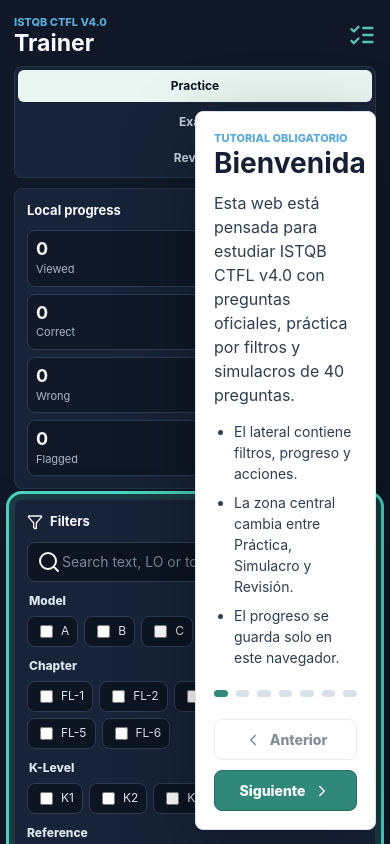
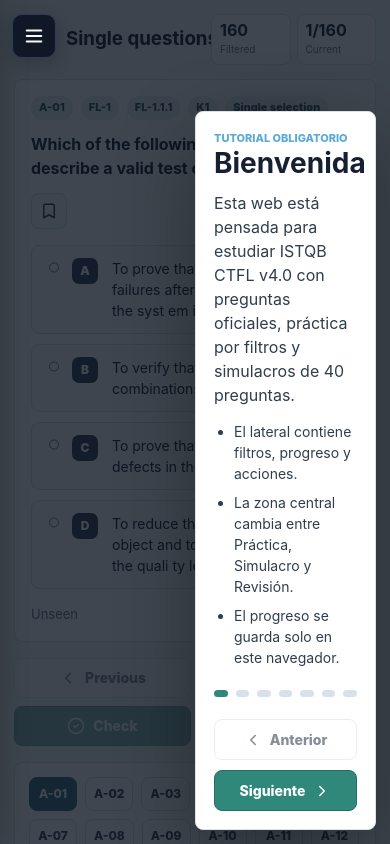
Before and after one commit to yosi90/Syllabus-cert.-study, a React (Vite) app: page / in a window 390 px wide. Shown: the top 844 px of the page. Built offline with nearby package versions, Linux system fonts and the light colour scheme.

Commit message:
Arreglo de bugs y traducción al castellano. Mejorado el menú en móvil.

```diff
--- a/src/App.tsx
+++ b/src/App.tsx
@@ -11,7 +11,7 @@
   Download,
   FileUp,
   Filter,
-  ListChecks,
+  Menu,
   Play,
   RotateCcw,
   Search,
@@ -66,6 +66,8 @@
   en: {
     trainer: "Trainer",
     modesLabel: "Modes",
+    openMenu: "Open menu",
+    closeMenu: "Close menu",
     practice: "Practice",
     exam: "Exam",
     review: "Review",
@@ -151,6 +153,8 @@
   es: {
     trainer: "Entrenador",
     modesLabel: "Modos",
+    openMenu: "Abrir menú",
+    closeMenu: "Cerrar menú",
     practice: "Práctica",
     exam: "Simulacro",
     review: "Revisión",
@@ -459,6 +463,7 @@
 function AppShell() {
   const navigate = useNavigate();
   const [language, setLanguage] = useState<Language>("en");
+  const [isMenuOpen, setIsMenuOpen] = useState(false);
   const [showSpanishNotice, setShowSpanishNotice] = useState(false);
   const copy = uiCopy[language];
   const [progress, setProgress] = useState<ProgressState>(() => loadProgress());
@@ -481,6 +486,24 @@
     const interval = window.setInterval(() => setNow(Date.now()), 1000);
     return () => window.clearInterval(interval);
   }, [activeExam?.endsAt]);
+
+  useEffect(() => {
+    if (!isMenuOpen) return undefined;
+    const handleKeyDown = (event: KeyboardEvent) => {
+      if (event.key === "Escape") setIsMenuOpen(false);
+    };
+    window.addEventListener("keydown", handleKeyDown);
+    return () => window.removeEventListener("keydown", handleKeyDown);
+  }, [isMenuOpen]);
+
+  useEffect(() => {
+    if (!isMenuOpen) return undefined;
+    const previousOverflow = document.body.style.overflow;
+    document.body.style.overflow = "hidden";
+    return () => {
+      document.body.style.overflow = previousOverflow;
+    };
+  }, [isMenuOpen]);
 
   const filteredQuestions = useMemo(() => filterQuestions(questions, filters, progress, language), [filters, progress, language]);
   const progressSummary = useMemo(() => summarizeProgress(questions, progress), [progress]);
@@ -673,24 +696,41 @@
 
   return (
     <div className="app">
-      <aside className={classNames("sidebar", tutorialTarget === "layout" && "tutorial-highlight")}>
+      <button
+        className="mobile-menu-toggle"
+        type="button"
+        aria-label={isMenuOpen ? copy.closeMenu : copy.openMenu}
+        aria-expanded={isMenuOpen}
+        aria-controls="main-menu"
+        onClick={() => setIsMenuOpen((current) => !current)}
+      >
+        {isMenuOpen ? <X aria-hidden="true" /> : <Menu aria-hidden="true" />}
+      </button>
+
+      {isMenuOpen && <button className="menu-backdrop" type="button" aria-label={copy.closeMenu} onClick={() => setIsMenuOpen(false)} />}
+
+      <aside
+        className={classNames("sidebar", isMenuOpen && "is-open", tutorialTarget === "layout" && "tutorial-highlight")}
+        id="main-menu"
+      >
         <div className="brand">
-          <div>
+          <div className="brand-copy">
             <span className="eyebrow">ISTQB CTFL v4.0</span>
             <h1>{copy.trainer}</h1>
           </div>
-          <ListChecks aria-hidden="true" />
+          <div className="brand-language">
+            <FlagLanguageToggle language={language} onChange={handleLanguageChange} />
+          </div>
         </div>
 
         <nav className={classNames("mode-tabs", tutorialTarget === "modes" && "tutorial-highlight")} aria-label={copy.modesLabel}>
-          <NavLink to="/" end>
+          <NavLink to="/" end onClick={() => setIsMenuOpen(false)}>
             {copy.practice}
           </NavLink>
-          <NavLink to="/exam">{copy.exam}</NavLink>
-          <NavLink to="/review">{copy.review}</NavLink>
+          <NavLink to="/exam" onClick={() => setIsMenuOpen(false)}>{copy.exam}</NavLink>
+          <NavLink to="/review" onClick={() => setIsMenuOpen(false)}>{copy.review}</NavLink>
         </nav>
 
-        <StatsPanel progressSummary={progressSummary} highlighted={tutorialTarget === "progress-actions"} copy={copy} />
         <FiltersPanel
           filters={filters}
           setFilters={setFilters}
@@ -703,6 +743,7 @@
           language={language}
           copy={copy}
         />
+        <StatsPanel progressSummary={progressSummary} highlighted={tutorialTarget === "progress-actions"} copy={copy} />
       </aside>
 
       <Routes>
@@ -807,7 +848,7 @@
   copy: Copy;
 }) {
   return (
-    <section className={classNames("panel compact", highlighted && "tutorial-highlight")}>
+    <section className={classNames("panel compact progress-panel", highlighted && "tutorial-highlight")}>
       <h2>{copy.localProgress}</h2>
       <div className="stat-grid">
         <Metric label={copy.viewed} value={progressSummary.attempted} />
@@ -1088,7 +1129,7 @@
         </section>
       )}
 
-      <div className="action-bar">
+      <div className="action-bar study-actions">
         <button className="secondary" type="button" onClick={() => onMove(-1)} disabled={currentIndex === 0}>
           <ChevronLeft aria-hidden="true" />
           {copy.previous}
--- a/src/styles.css
+++ b/src/styles.css
@@ -42,6 +42,11 @@
   min-height: 100vh;
 }
 
+.mobile-menu-toggle,
+.menu-backdrop {
+  display: none;
+}
+
 .sidebar {
   display: flex;
   flex-direction: column;
@@ -75,6 +80,10 @@
 .brand h1 {
   font-size: 23px;
   line-height: 1.1;
+}
+
+.brand-language {
+  display: none;
 }
 
 .eyebrow {
@@ -346,6 +355,10 @@
   border-color: #3c687f;
   background: #e9f6f2;
   box-shadow: inset 0 0 0 1px #3c687f;
+}
+
+.menu-language-toggle {
+  display: none;
 }
 
 .flag-icon {
@@ -1179,44 +1192,212 @@
     grid-template-columns: 1fr;
   }
 
+  .mobile-menu-toggle {
+    position: fixed;
+    top: calc(14px + env(safe-area-inset-top, 0px));
+    left: calc(12px + env(safe-area-inset-left, 0px));
+    z-index: 110;
+    display: inline-grid;
+    place-items: center;
+    width: 44px;
+    height: 44px;
+    border: 1px solid #2e3d55;
+    border-radius: 10px;
+    color: #f8fafc;
+    background: #101827;
+    box-shadow: 0 6px 18px rgb(10 18 30 / 22%);
+  }
+
+  .mobile-menu-toggle svg {
+    width: 22px;
+    height: 22px;
+  }
+
+  .menu-backdrop {
+    position: fixed;
+    inset: 0;
+    z-index: 90;
+    display: block;
+    width: 100%;
+    height: 100%;
+    padding: 0;
+    border: 0;
+    background: rgb(10 18 30 / 56%);
+  }
+
   .sidebar {
-    min-height: auto;
+    position: fixed;
+    top: 0;
+    bottom: 0;
+    left: 0;
+    z-index: 100;
+    width: min(360px, calc(100vw - env(safe-area-inset-right, 0px) - 20px));
+    min-height: 100dvh;
+    overflow-y: auto;
+    overscroll-behavior: contain;
+    touch-action: pan-y;
+    padding-top: calc(14px + env(safe-area-inset-top, 0px));
+    padding-bottom: calc(14px + env(safe-area-inset-bottom, 0px));
+    box-shadow: 12px 0 32px rgb(0 0 0 / 28%);
+    transform: translateX(-105%);
+    transition: transform 0.2s ease-out;
+  }
+
+  .sidebar.is-open {
+    transform: translateX(0);
+  }
+
+  .sidebar .mode-tabs {
+    grid-template-columns: repeat(3, minmax(0, 1fr));
+  }
+
+  .sidebar .mode-tabs a {
+    min-height: 34px;
+    padding: 7px 4px;
+  }
+
+  .sidebar .panel.compact,
+  .sidebar .panel.filters {
+    padding: 10px;
+  }
+
+  .sidebar .stat-grid {
+    grid-template-columns: repeat(2, minmax(0, 1fr));
+    gap: 6px;
+  }
+
+  .sidebar .progress-panel h2 {
+    margin-bottom: 7px;
+  }
+
+  .sidebar .progress-panel .metric {
+    display: flex;
+    align-items: baseline;
+    gap: 5px;
+    min-height: 36px;
+    padding: 6px 7px;
+  }
+
+  .sidebar .progress-panel .metric strong {
+    display: inline;
+    font-size: 16px;
+  }
+
+  .sidebar .progress-panel .metric span {
+    display: inline;
+    margin: 0;
+    font-size: 10px;
+  }
+
+  .sidebar .filter-actions {
+    grid-template-columns: repeat(2, minmax(0, 1fr));
+    gap: 6px;
+  }
+
+  .sidebar .filter-actions .secondary,
+  .sidebar .filter-actions .danger {
+    min-width: 0;
+    padding: 6px;
+    font-size: 11px;
+  }
+
+  .sidebar .brand {
+    min-height: 44px;
+    padding-left: 52px;
+  }
+
+  .sidebar .brand-copy {
+    display: grid;
+    gap: 1px;
+    min-width: 0;
+  }
+
+  .sidebar .brand h1 {
+    font-size: 20px;
+  }
+
+  .sidebar .brand .eyebrow {
+    font-size: 10px;
+  }
+
+  .sidebar .brand-language {
+    display: block;
+    margin-left: auto;
+  }
+
+  .sidebar .brand-language .flag-language-toggle {
+    width: 88px;
+    height: 44px;
+    grid-template-columns: repeat(2, 1fr);
+  }
+
+  .sidebar .brand-language .flag-language-toggle button {
+    min-height: 34px;
   }
 
   .workspace {
-    padding: 18px;
+    padding: calc(14px + env(safe-area-inset-top, 0px)) calc(18px + env(safe-area-inset-right, 0px))
+      calc(18px + env(safe-area-inset-bottom, 0px)) calc(18px + env(safe-area-inset-left, 0px));
   }
 
   .workspace-header {
-    flex-direction: column;
+    align-items: center;
+    gap: 8px;
+    min-height: 44px;
+    padding-left: 52px;
+  }
+
+  .workspace-header > div:first-child {
+    flex: 1 1 120px;
+    min-width: 0;
+  }
+
+  .workspace-header .eyebrow {
+    display: none;
+  }
+
+  .workspace-header h2 {
+    font-size: clamp(16px, 4.8vw, 22px);
+    line-height: 1.05;
+    white-space: nowrap;
   }
 
   .header-metrics {
-    width: 100%;
-    justify-content: stretch;
+    flex: 1 1 148px;
+    flex-wrap: nowrap;
+    gap: 6px;
+    min-width: 0;
+    width: auto;
   }
 
   .header-metrics .metric {
-    flex: 1 1 130px;
+    flex: 1 1 0;
+    min-width: 0;
+    padding: 7px 8px;
   }
+
+  .header-metrics .metric strong {
+    font-size: 16px;
+  }
+
+  .header-metrics .metric span {
+    font-size: 10px;
+  }
+
+  .header-metrics .flag-language-toggle {
+    display: none;
+  }
+
 }
 
 @media (max-width: 640px) {
-  .sidebar,
   .workspace {
-    padding: 14px;
+    padding: calc(14px + env(safe-area-inset-top, 0px)) calc(14px + env(safe-area-inset-right, 0px))
+      calc(14px + env(safe-area-inset-bottom, 0px)) calc(14px + env(safe-area-inset-left, 0px));
   }
 
   .brand h1 {
     font-size: 23px;
-  }
-
-  .mode-tabs {
-    grid-template-columns: 1fr;
-  }
-
-  .workspace-header h2 {
-    font-size: 24px;
   }
 
   .question-card {
@@ -1247,6 +1428,35 @@
     flex-direction: column;
   }
 
+  .study-actions {
+    display: grid;
+    grid-template-columns: repeat(2, minmax(0, 1fr));
+    align-items: stretch;
+    gap: 8px;
+  }
+
+  .study-actions > button {
+    width: 100%;
+    min-width: 0;
+    padding: 8px;
+  }
+
+  .study-actions > button:nth-child(1) {
+    order: 1;
+  }
+
+  .study-actions > button:nth-child(4) {
+    order: 2;
+  }
+
+  .study-actions > button:nth-child(2) {
+    order: 3;
+  }
+
+  .study-actions > button:nth-child(3) {
+    order: 4;
+  }
+
   .tutorial-modal {
     right: 14px;
     left: 14px;
```
Also changed, not shown: scripts/validate-data.ts (+21 -0 lines), src/data/question-bank.json.
